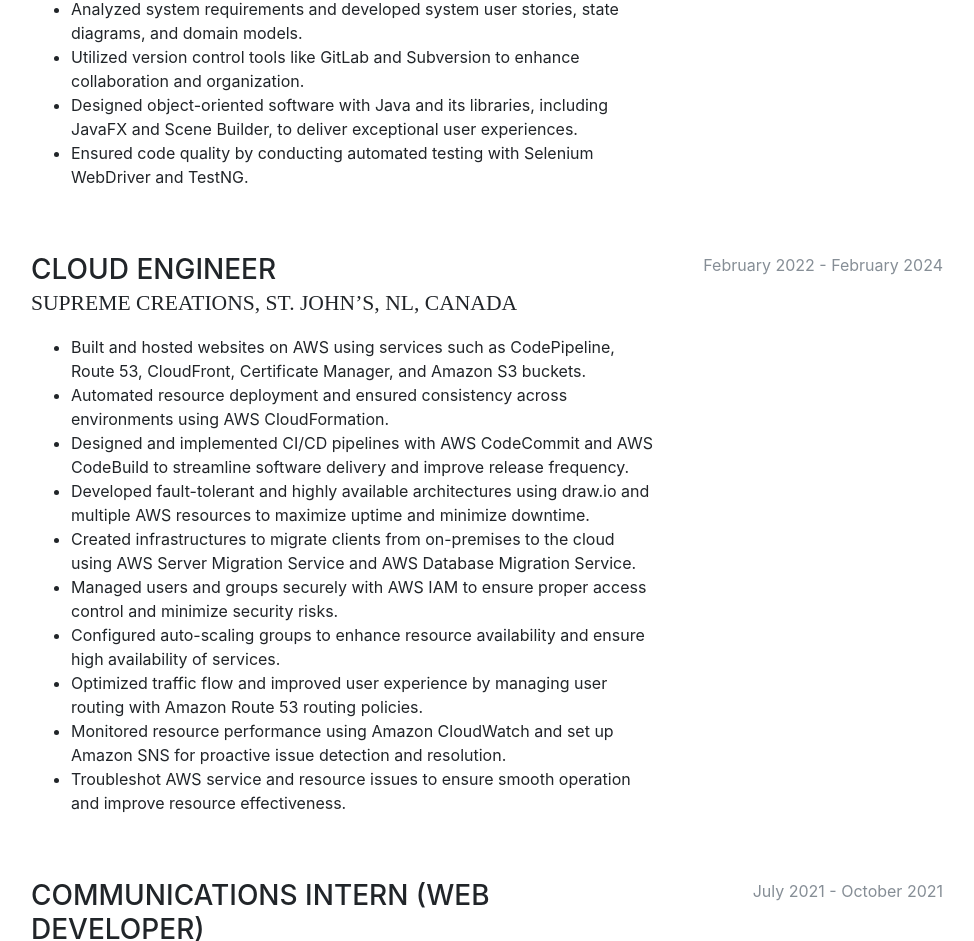
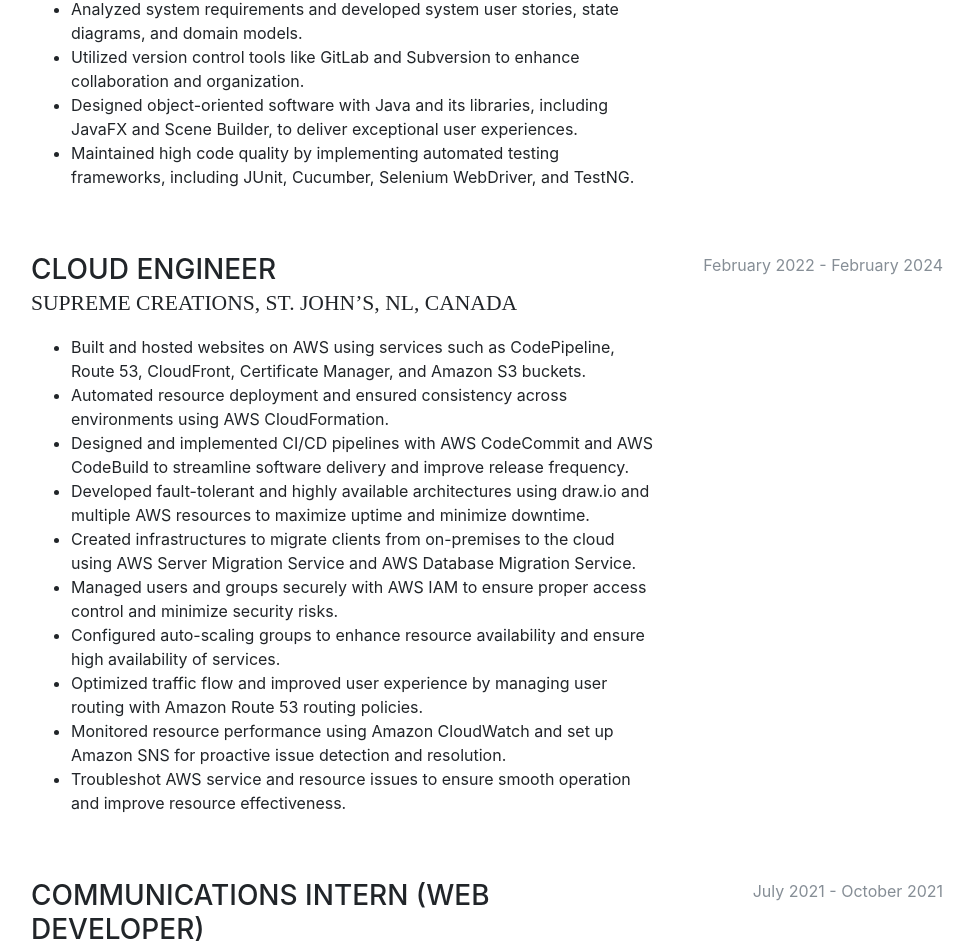
Before and after one commit to coachilefu/coachilefu.github.io, a website with bundled scripts: page index.html in a window 1280 px wide. Shown: the part 1331-2272 px from the top of the page, without its empty margins (289-1263 px from the left). Built offline with nearby package versions, Linux system fonts and the light colour scheme; a web font is replaced by a local one.

Commit message:
Update index.html

```diff
--- a/index.html
+++ b/index.html
@@ -119,7 +119,7 @@
                   <li>Analyzed system requirements and developed system user stories, state diagrams, and domain models.</li>
                   <li>Utilized version control tools like GitLab and Subversion to enhance collaboration and organization.</li>
                   <li>Designed object-oriented software with Java and its libraries, including JavaFX and Scene Builder, to deliver exceptional user experiences.</li>
-                  <li>Ensured code quality by conducting automated testing with Selenium WebDriver and TestNG.</li>
+                  <li>Maintained high code quality by implementing automated testing frameworks, including JUnit, Cucumber, Selenium WebDriver, and TestNG. </li>
               </ul>
             </div>
             <div class="resume-date text-md-right">
```
